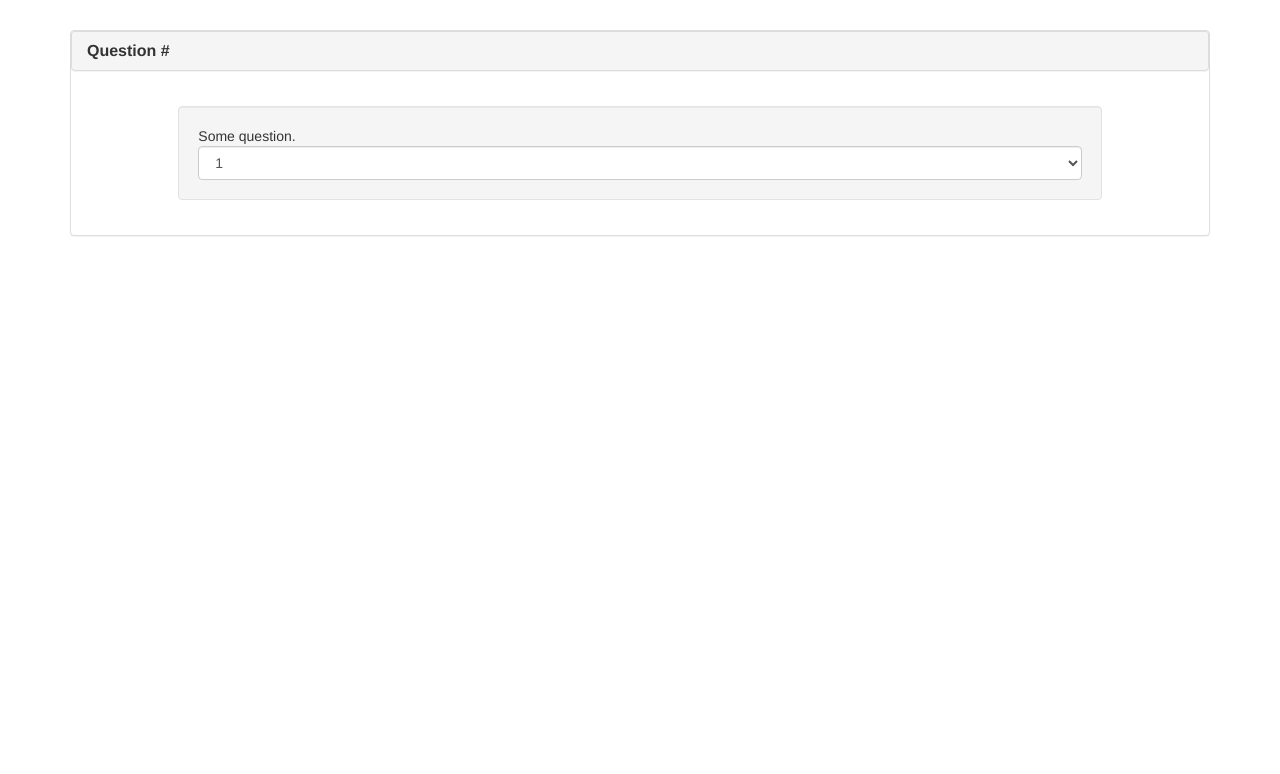
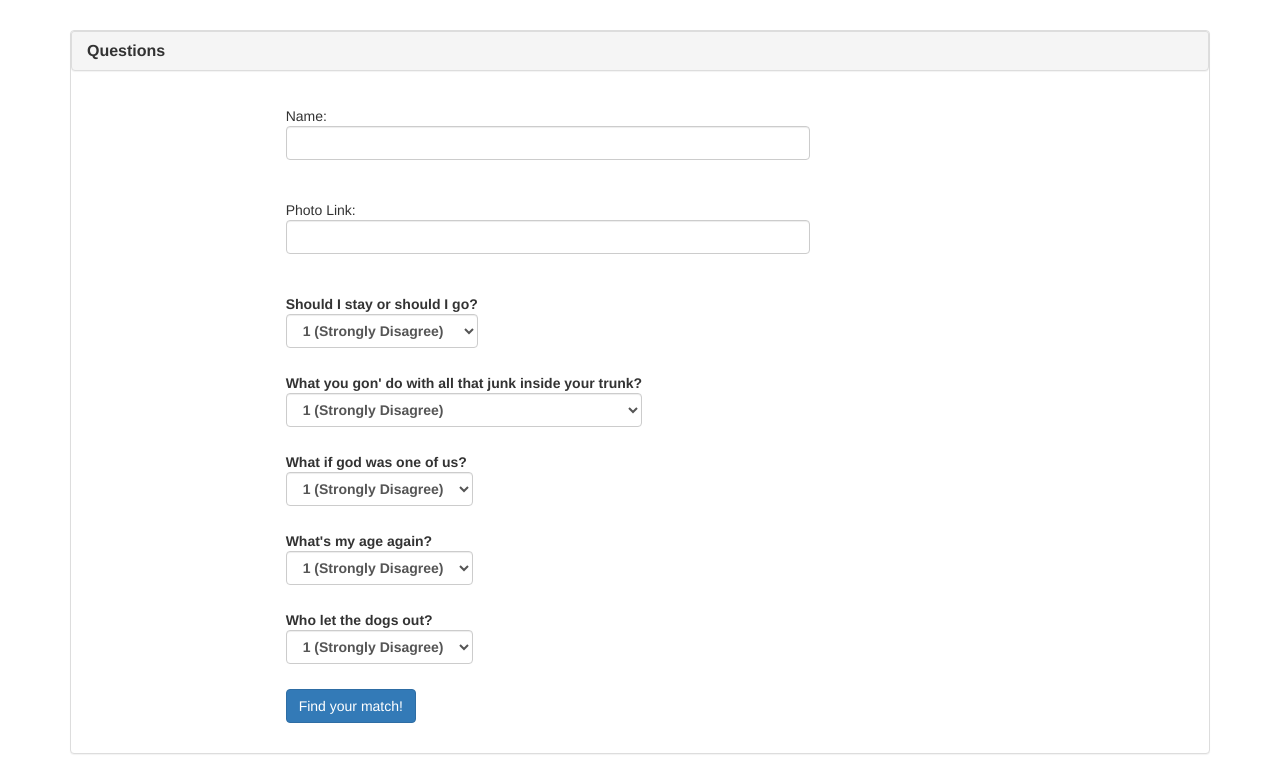
Before and after one commit to christiancasal/friend-finder, a website: page app/public/survey.html in a window 1280 px wide. Shown: the part 179-953 px from the top of the page. Before the commit the page ends 800 px from the top, so only its background shows below. Drawn offline with nearby package versions, Linux system fonts and the light colour scheme.

Commit message:
omg i'm an idiot and did the wrong homework

```diff
--- a/app/public/survey.html
+++ b/app/public/survey.html
@@ -19,21 +19,92 @@
     <div class="container">
       <div class="panel panel-default">
         <div class="panel panel-heading">
-          <h3 class="panel-title"><strong>Question #</strong></h3>
+          <h3 class="panel-title"><strong>Questions</strong></h3>
         </div>
-        <div class="panel-body">
-          <div class="well col-md-10 col-md-offset-1">
-            Some question.
-            <select required class="form-control">
-              <option value="1">1</option>
-            </select>
+        <div id="questionHolder" class="panel-body">
+            <div class="form-group col-md-6 col-md-offset-2">
+            <span>Name: </span>
+            <input type="text" name="" id="name" class="form-control" required></input>
+            <br>
+            <br>
+            <span>Photo Link: </span>
+              <input type="text" name="" id="photo" class="form-control" required></input>
+              <br>
+              <br>
+              <label for=""> Should I stay or should I go?
+              <select class="form-control user-choices" id="q1">
+                <option>1 (Strongly Disagree)</option>
+                <option>2</option>
+                <option>3 (Somewhat)</option>
+                <option>4</option>
+                <option>5 (Strongly Agree)</option>
+              </select>
+              </label>
+              <br>
+              <br>
+              <label for=""> What you gon' do with all that junk inside your trunk?
+                <select class="form-control user-choices" id="q2">
+                <option>1 (Strongly Disagree)</option>
+                <option>2</option>
+                <option>3 (Somewhat)</option>
+                <option>4</option>
+                <option>5 (Strongly Agree)</option>
+              </select>
+              </label>
+              <br>
+              <br>
+              <label for=""> What if god was one of us?
+              <select class="form-control user-choices" id="q3">
+                <option>1 (Strongly Disagree)</option>
+                <option>2</option>
+                <option>3 (Somewhat)</option>
+                <option>4</option>
+                <option>5 (Strongly Agree)</option>
+              </select>
+              </label>
+              <br>
+              <br>
+              <label for=""> What's my age again?
+              <select class="form-control user-choices" id="q4">
+                <option>1 (Strongly Disagree)</option>
+                <option>2</option>
+                <option>3 (Somewhat)</option>
+                <option>4</option>
+                <option>5 (Strongly Agree)</option>
+              </select>
+              </label>
+              <br>
+              <br>
+              <label for=""> Who let the dogs out?
+                  <select class="form-control user-choices" id="q5">
+                    <option>1 (Strongly Disagree)</option>
+                    <option>2</option>
+                    <option>3 (Somewhat)</option>
+                    <option>4</option>
+                    <option>5 (Strongly Agree)</option>
+                  </select>
+              </label>
+              <br>
+              <br>
+              <button type="submit" class="btn btn-primary submit">Find your match!</button>
             </div>
-          </div>
+
+        </div>
         </div>
       </div>
     </div>
 
     <script src="https://ajax.googleapis.com/ajax/libs/jquery/1.11.3/jquery.min.js"></script>
     <script src="https://maxcdn.bootstrapcdn.com/bootstrap/3.3.6/js/bootstrap.min.js"></script>
+    <script type="text/javascript">
+      // $(".submit").on("click",function(){
+      //   console.log($("input:radio[name='q1']:checked").val());
+      //
+      //   var newSurvey ={
+      //     q1: $("input:radio[name='q1']:checked").val()
+      //   }
+      //   console.log(newSurvey.q1);
+      // });
+    </script>
   </body>
 </html>
--- a/server.js
+++ b/server.js
@@ -1,7 +1,6 @@
 var express = require('express');
 var path = require('path');
 var bodyParser = require("body-parser");
-// var mysql = require('mysql');
 var apiRoute = require('./app/routing/api-routes.js');
 var htmlRoute = require('./app/routing/html-routes.js');
 var logger = require("morgan");
```
Also changed, not shown: app/routing/api-routes.js (+1 -6 lines).
